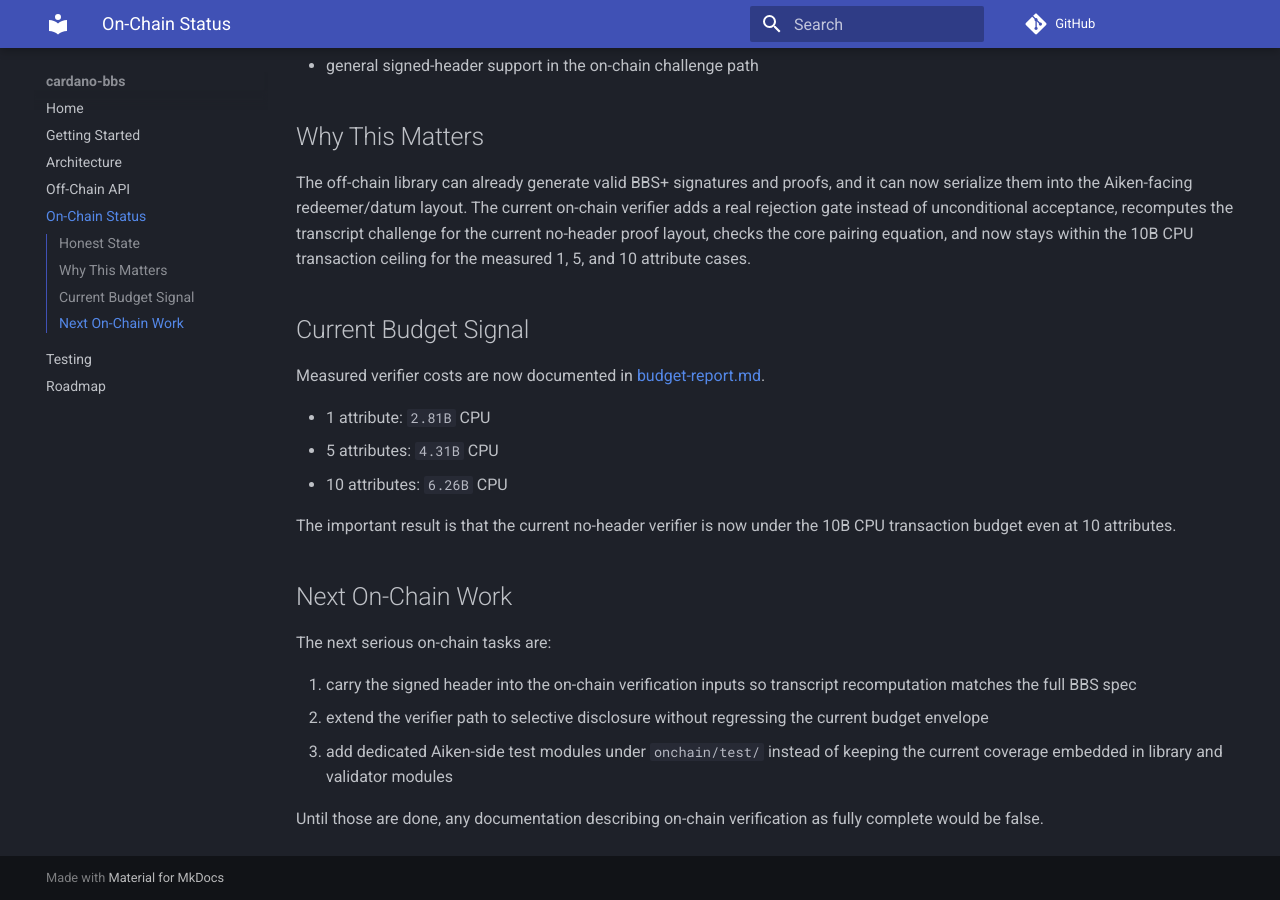
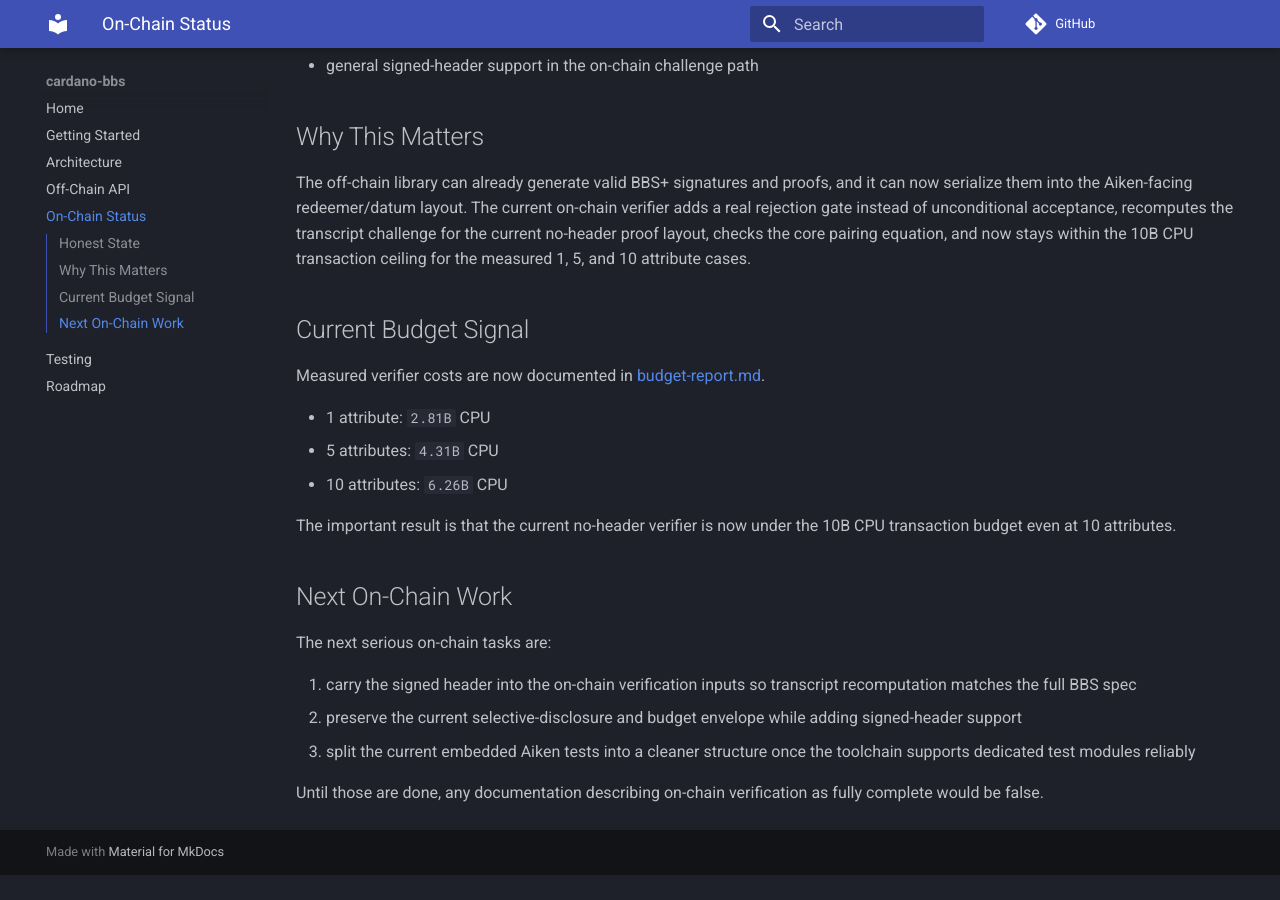
Before and after one commit to lambdasistemi/cardano-bbs, an MkDocs documentation site: the page built from docs/onchain.md, in a window 1280 px wide and 900 px high, scrolled down 907 px. Built offline with MkDocs 1.6.1 and Material for MkDocs 9.7.7, drawn with Linux system fonts in a browser that asks for light colours; comment, search, counter and statistics services are not loaded; after the commit the page ends 1781 px from its top, so only the background shows below that.

```diff
--- a/docs/onchain.md
+++ b/docs/onchain.md
@@ -47,7 +47,7 @@
 The next serious on-chain tasks are:
 
 1. carry the signed header into the on-chain verification inputs so transcript recomputation matches the full BBS spec
-2. extend the verifier path to selective disclosure without regressing the current budget envelope
-3. add dedicated Aiken-side test modules under `onchain/test/` instead of keeping the current coverage embedded in library and validator modules
+2. preserve the current selective-disclosure and budget envelope while adding signed-header support
+3. split the current embedded Aiken tests into a cleaner structure once the toolchain supports dedicated test modules reliably
 
 Until those are done, any documentation describing on-chain verification as fully complete would be false.
```
Also changed, not shown: docs/offchain-api.md (+2 -0 lines), docs/testing.md (+2 -1 lines), specs/001-bbs-credentials/tasks.md (+4 -4 lines), 4 other files.
